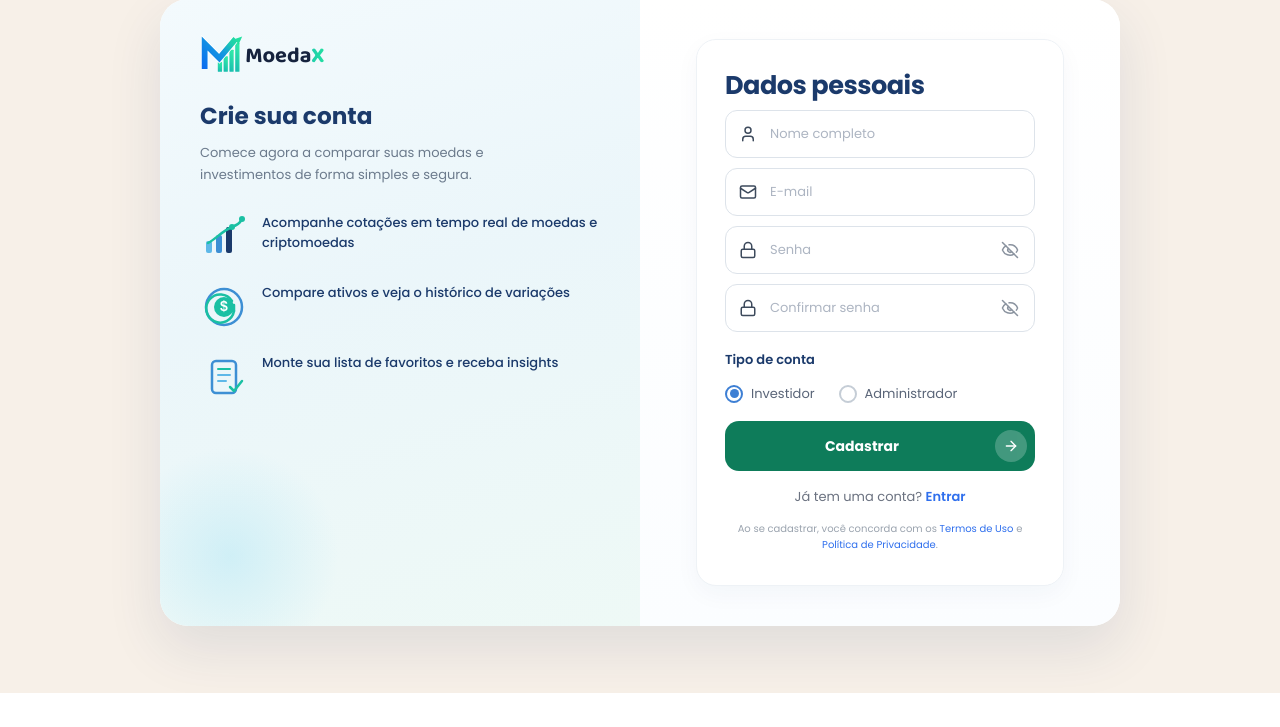
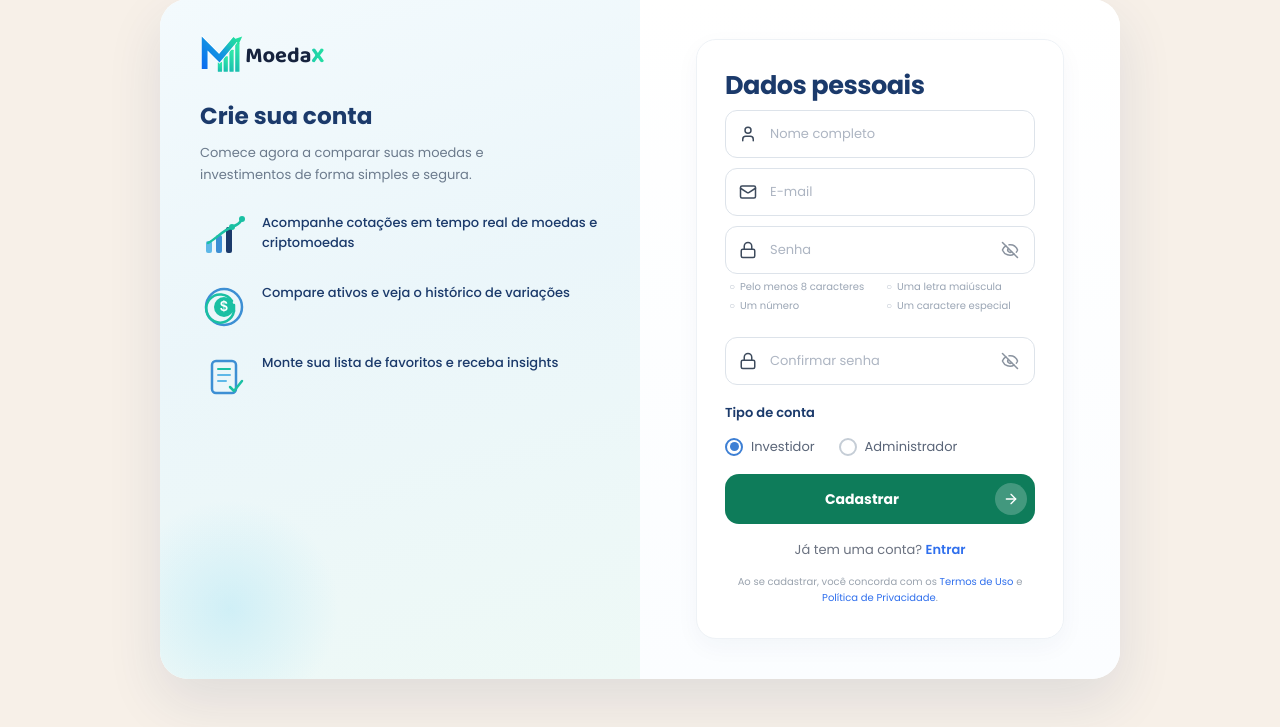
Before and after one commit to LuisMiguel-Enginner/MoedaX, a PHP site: page /cadastro.html in a window 1280 px wide. Shown: the part 107-834 px from the top of the page. Before the commit the page ends 800 px from the top, so only its background shows below. Run offline with PHP 8.4, Linux system fonts and the light colour scheme; some libraries are stand-ins or nearby versions.

Commit message:
Atualização

```diff
--- a/frontend/cadastro.html
+++ b/frontend/cadastro.html
@@ -66,14 +66,20 @@
             </div>
             <div class="field field--toggle">
               <i data-lucide="lock" class="field-icon" aria-hidden="true"></i>
-              <input id="password" name="password" type="password" autocomplete="new-password" placeholder="Senha" required minlength="6" />
+              <input id="password" name="password" type="password" autocomplete="new-password" placeholder="Senha" required minlength="8" aria-describedby="passwordRequirements" />
               <button type="button" class="field-toggle" data-toggle-password="#password" aria-label="Mostrar senha">
                 <i data-lucide="eye-off"></i>
               </button>
             </div>
+            <ul id="passwordRequirements" class="password-requirements" aria-label="Requisitos da senha">
+              <li data-requirement="length">Pelo menos 8 caracteres</li>
+              <li data-requirement="uppercase">Uma letra maiúscula</li>
+              <li data-requirement="number">Um número</li>
+              <li data-requirement="special">Um caractere especial</li>
+            </ul>
             <div class="field field--toggle">
               <i data-lucide="lock" class="field-icon" aria-hidden="true"></i>
-              <input id="confirmPassword" name="confirm_password" type="password" autocomplete="new-password" placeholder="Confirmar senha" required minlength="6" />
+              <input id="confirmPassword" name="confirm_password" type="password" autocomplete="new-password" placeholder="Confirmar senha" required minlength="8" />
               <button type="button" class="field-toggle" data-toggle-password="#confirmPassword" aria-label="Mostrar senha">
                 <i data-lucide="eye-off"></i>
               </button>
--- a/frontend/css/auth.css
+++ b/frontend/css/auth.css
@@ -257,6 +257,32 @@ a:hover {
   border-radius: 20px;
   background: #fff;
   box-shadow: 0 8px 24px rgba(27, 58, 107, 0.04);
+}
+
+.password-requirements {
+  display: grid;
+  grid-template-columns: 1fr 1fr;
+  gap: 4px 12px;
+  margin: -5px 0 14px;
+  padding: 0 4px;
+  list-style: none;
+  color: #9aa5b4;
+  font-size: 10px;
+}
+
+.password-requirements li::before {
+  content: '○';
+  margin-right: 5px;
+  color: #b8c1cc;
+}
+
+.password-requirements li.valid {
+  color: var(--green);
+}
+
+.password-requirements li.valid::before {
+  content: '✓';
+  color: var(--green);
 }
 
 .auth-panel-form h2 {
--- a/frontend/javascript/cadastro.js
+++ b/frontend/javascript/cadastro.js
@@ -25,6 +25,23 @@ function getAccountType() {
   return selected?.value || 'investidor';
 }
 
+function getPasswordRequirements(password) {
+  return {
+    length: password.length >= 8,
+    uppercase: /[A-Z]/.test(password),
+    number: /\d/.test(password),
+    special: /[^A-Za-z0-9]/.test(password),
+  };
+}
+
+function updatePasswordRequirements(password) {
+  const requirements = getPasswordRequirements(password);
+  Object.entries(requirements).forEach(([name, valid]) => {
+    document.querySelector(`[data-requirement="${name}"]`)?.classList.toggle('valid', valid);
+  });
+  return Object.values(requirements).every(Boolean);
+}
+
 async function handleRegister(event) {
   event.preventDefault();
   hideMessage(messageEl);
@@ -39,8 +56,8 @@ async function handleRegister(event) {
     showMessage(messageEl, 'error', 'Preencha todos os campos.');
     return;
   }
-  if (password.length < 6) {
-    showMessage(messageEl, 'error', 'A senha deve ter pelo menos 6 caracteres.');
+  if (!updatePasswordRequirements(password)) {
+    showMessage(messageEl, 'error', 'A senha deve ter 8 caracteres, uma letra maiúscula, um número e um caractere especial.');
     return;
   }
   if (password !== confirmPassword) {
@@ -66,6 +83,11 @@ async function handleRegister(event) {
     });
     if (error) throw error;
 
+    if (!data.user?.identities?.length) {
+      showMessage(messageEl, 'error', 'Este e-mail já está cadastrado. Faça login ou recupere sua senha.');
+      return;
+    }
+
     if (data.session) await supabase.auth.signOut();
     window.location.replace('login.html');
     return;
@@ -89,6 +111,7 @@ async function redirectIfLoggedIn() {
 }
 
 form.addEventListener('submit', handleRegister);
+document.querySelector('#password')?.addEventListener('input', (event) => updatePasswordRequirements(event.target.value));
 initPasswordToggles();
 window.lucide?.createIcons();
 redirectIfLoggedIn();
--- a/frontend/javascript/supabase-client.js
+++ b/frontend/javascript/supabase-client.js
@@ -54,7 +54,7 @@ export function mapAuthError(message) {
     return 'O trigger de criação do perfil não está configurado corretamente. Execute novamente o arquivo supabase/schema.sql.';
   }
   if (text.includes('email rate limit exceeded')) {
-    return 'Muitas tentativas de cadastro. Aguarde alguns minutos e tente novamente.';
+    return 'O serviço de e-mail atingiu o limite temporário de envios. Aguarde alguns minutos ou desative a confirmação de e-mail no Supabase para testes da conta demo.';
   }
   if (text.includes('failed to fetch') || text.includes('networkerror')) {
     return 'Não foi possível conectar ao serviço de autenticação. Verifique se o servidor Node está rodando.';
@@ -65,7 +65,7 @@ export function mapAuthError(message) {
   if (text.includes('invalid login credentials')) {
     return 'E-mail ou senha incorretos. Verifique seus dados e tente novamente.';
   }
-  if (text.includes('user already registered')) {
+  if (text.includes('user already registered') || text.includes('email already registered') || text.includes('already exists')) {
     return 'Este e-mail já está cadastrado. Faça login ou recupere sua senha.';
   }
   if (text.includes('password should be at least')) {
```
